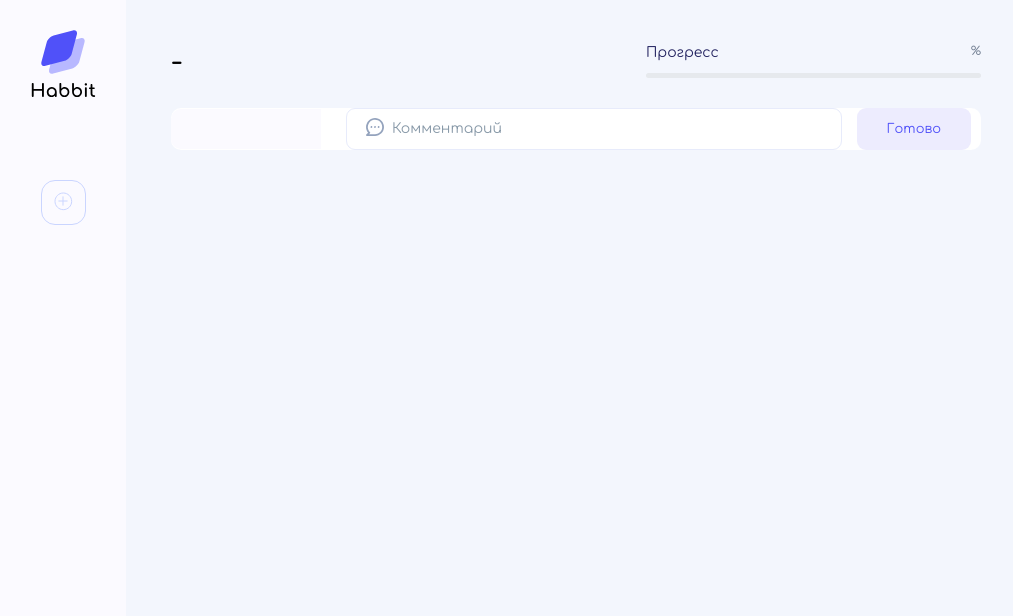
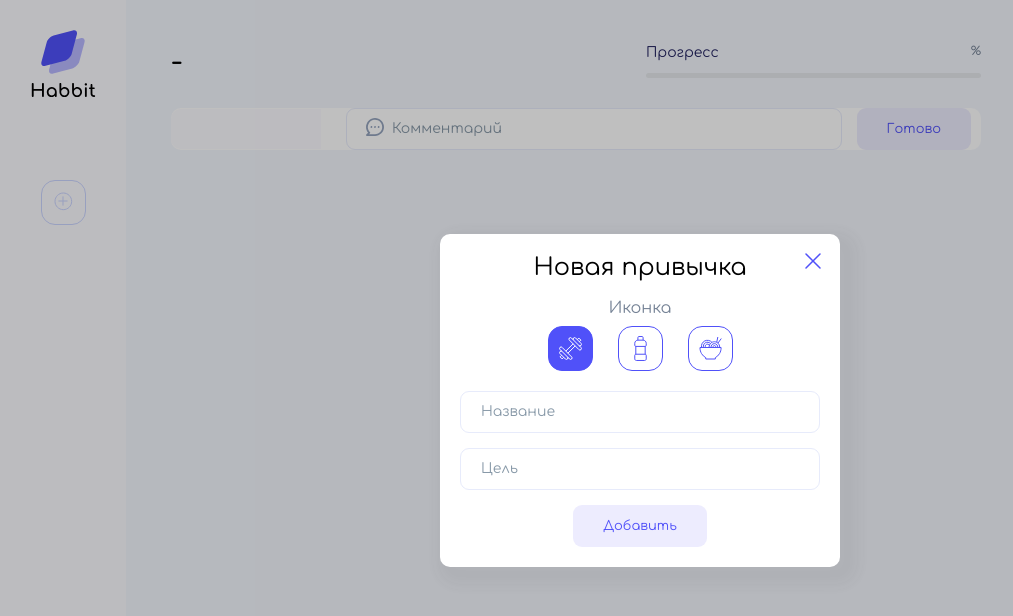
Before and after one commit to gnabaev/habittracker-html-css-js, a plain HTML site: page index.html in a window 1280 px wide. Shown: the whole page, without its empty margins (0-1013 px from the left). Drawn offline with Linux system fonts and the light colour scheme.

Commit message:
Заверстано и стилизовано поп-ап окно.

```diff
--- a/index.html
+++ b/index.html
@@ -47,6 +47,31 @@
                 </div>
             </main>
         </div>
+        <div class="cover cover_hidden">
+            <div class="popup">
+                <h2>Новая привычка</h2>
+                <div class="icon-label">Иконка</div>
+                <div class="icon-select">
+                    <button class="icon icon_active">
+                        <img src="/images/dumbbell.svg" alt="Иконка спорта">
+                    </button>
+                    <button class="icon">
+                        <img src="/images/water.svg" alt="Иконка напитка">
+                    </button>
+                    <button class="icon">
+                        <img src="/images/food.svg" alt="Иконка еды">
+                    </button>
+                </div>
+                <form class="popup__form">
+                    <input type="text" name="name" placeholder="Название">
+                    <input type="number" name="targer" placeholder="Цель">
+                    <button class="button" type="submit">Добавить</button>
+                </form>
+                <button class="popup__close">
+                    <img src="/images/cross.svg" alt="Иконка закрытия">
+                </button>
+            </div>
+        </div>
     </div>
     <script src="/scripts/app.js"></script>
 
--- a/styles/main.css
+++ b/styles/main.css
@@ -226,3 +226,100 @@ input.error {
 .button:hover {
     background: #dcdaff;
 }
+
+.cover {
+    position: fixed;
+    left: 0;
+    right: 0;
+    bottom: 0;
+    top: 0;
+    background: rgba(0, 0, 0, 0.25);
+    display: flex;
+    justify-content: center;
+    align-items: center;
+}
+
+/* .cover_hidden {
+    display: none;
+} */
+
+.popup {
+    background: #FFFFFF;
+    box-shadow: 8px 8px 14px 12px rgba(56, 56, 56, 0.05);
+    border-radius: 10px;
+    max-width: 400px;
+    width: 100%;
+    padding: 20px;
+    position: relative;
+    display: flex;
+    flex-direction: column;
+    align-items: center;
+}
+
+.popup__close {
+    position: absolute;
+    right: 15px;
+    top: 15px;
+    background: none;
+    cursor: pointer;
+}
+
+h2 {
+    font-weight: 400;
+    font-size: 24px;
+    line-height: 27px;
+    margin-bottom: 19px;
+}
+
+.icon-label {
+    font-weight: 14px;
+    line-height: 16px;
+    color: #768396;
+    margin-bottom: 10px;
+}
+
+.icon-select {
+    display: flex;
+    gap: 25px;
+    margin-bottom: 20px;
+}
+
+.icon {
+    border: solid 1px #5051F9;
+    border-radius: 14px;
+    background: #ffffff;
+    display: flex;
+    align-items: center;
+    justify-content: center;
+    width: 45px;
+    height: 45px;
+    cursor: pointer;
+}
+
+.icon:hover {
+    background: #6A6AFB;
+}
+
+.icon:hover img {
+    filter: brightness(0) invert(1);
+}
+
+.icon_active {
+    background: #5051F9;
+}
+
+.icon_active img {
+    filter: brightness(0) invert(1);
+}
+
+.popup__form {
+    width: 100%;
+    display: flex;
+    flex-direction: column;
+    align-items: center;
+    gap: 15px;
+}
+
+.popup__form input {
+    width: 100%;
+}
```
Also changed, not shown: images/cross.svg (added).
